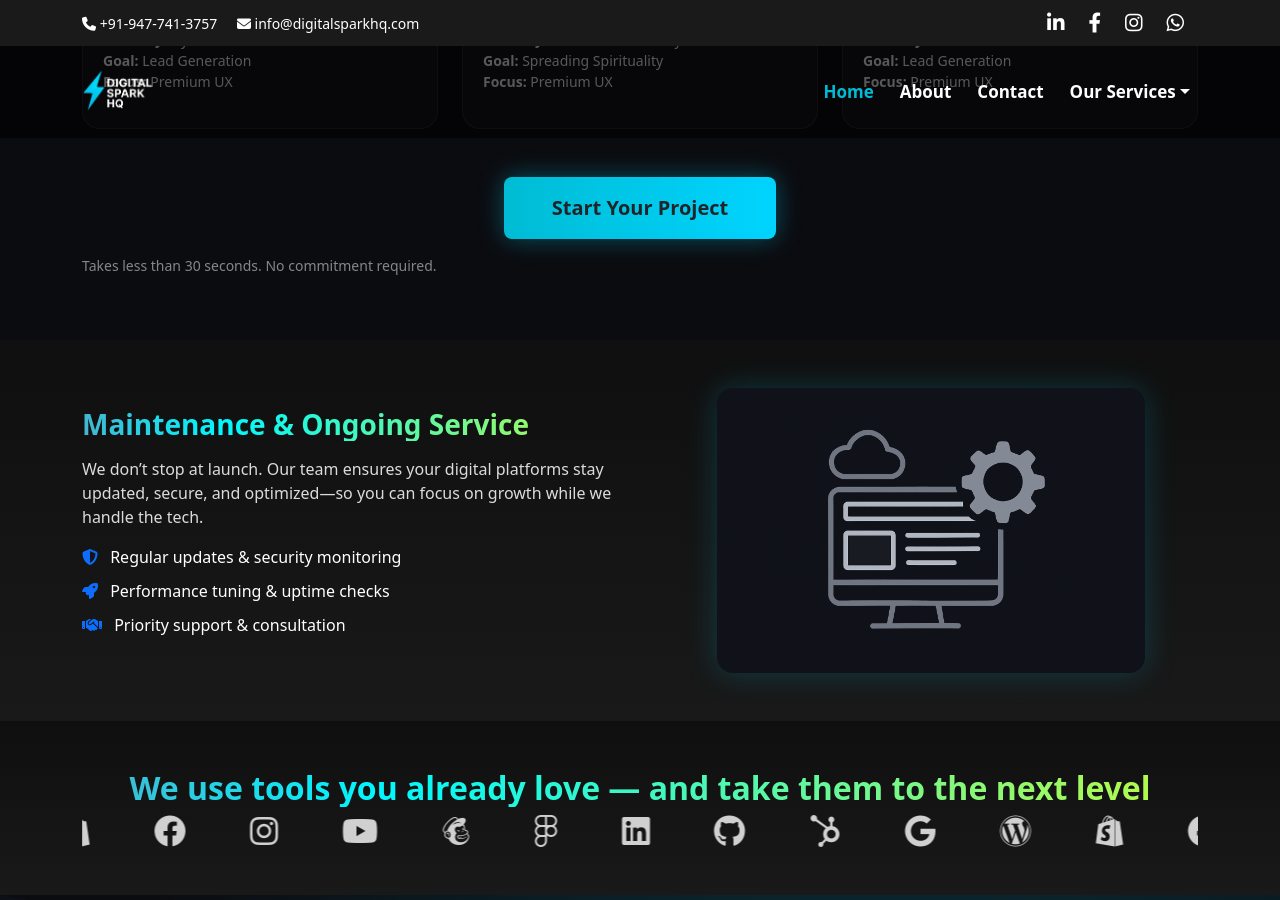
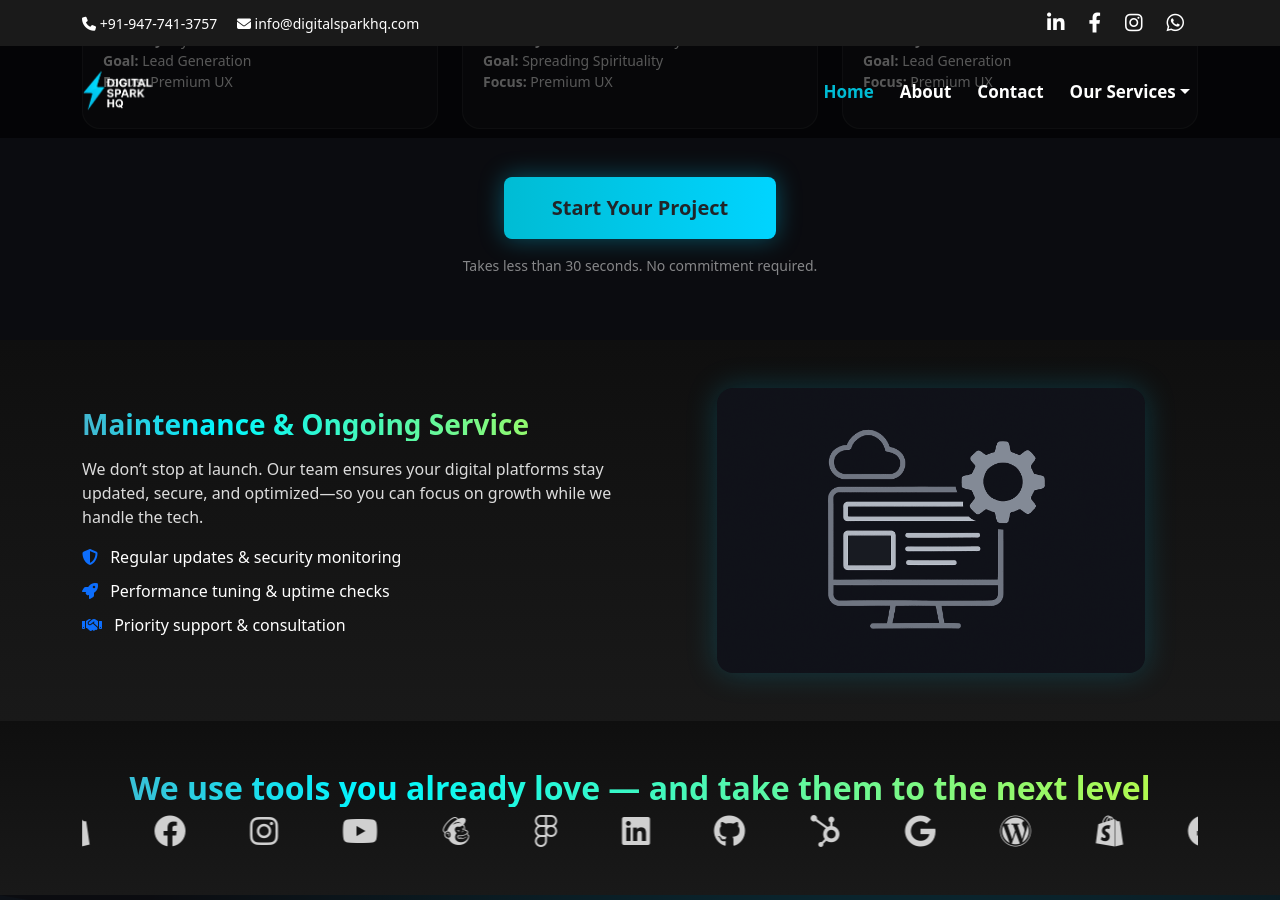
Before and after one commit to Iambiswajit-C/digitalsparkhq, a Jekyll site: the page built from index.md, in a window 1280 px wide and 900 px high, scrolled down 3050 px. Built offline with Jekyll 4.4.1, drawn with Linux system fonts in a browser that asks for light colours.

Commit message:
Update index.md

```diff
--- a/index.md
+++ b/index.md
@@ -221,7 +221,7 @@ description: "Accelerate your brand growth with Digital Spark HQ. We specialize
 Start Your Project
 </button>
 </div>
-<p class="small text-white-50 mt-3">
+<p class="small text-white-50 text-center mt-3">
 Takes less than 30 seconds. No commitment required.
 </p>
 
```
